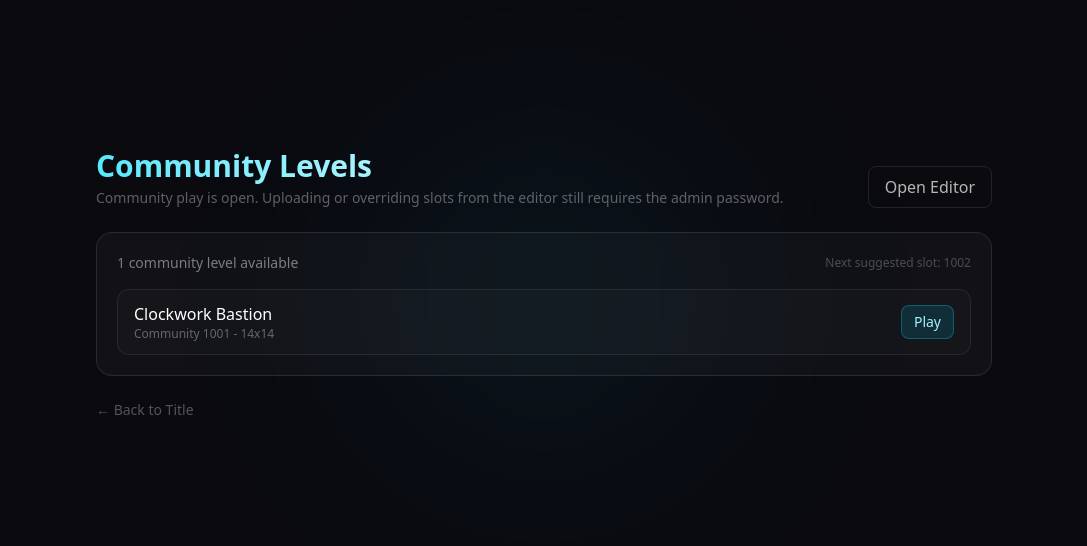
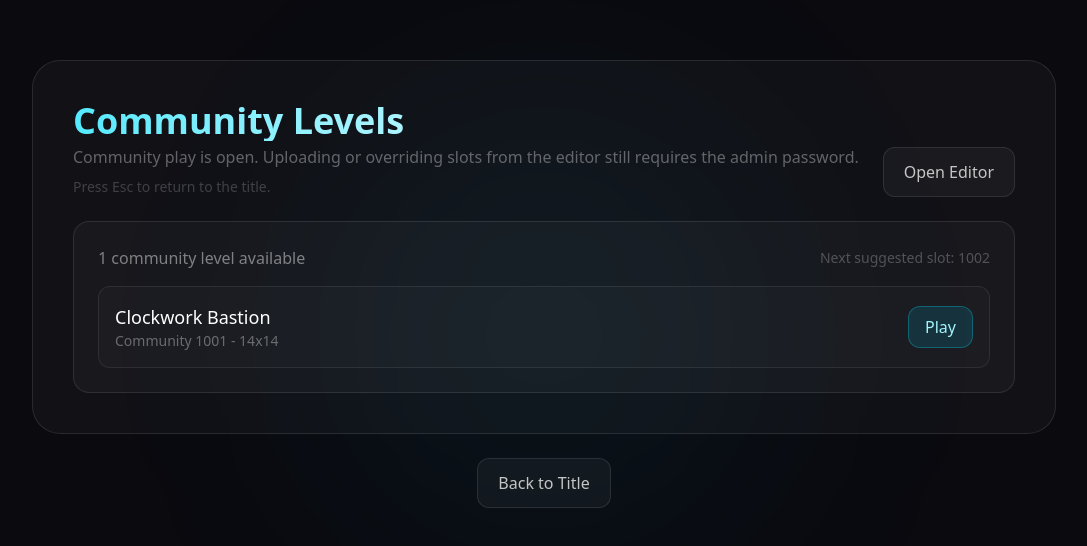
Before and after one commit to Timothy-Cao/misconfigured, a Next.js app: page /community in a window 1280 px wide. Shown: the part 116-662 px from the top of the page, without its empty margins (96-1183 px from the left). Built offline with nearby package versions, Linux system fonts and the light colour scheme.

Commit message:
feat: improve menu navigation and sizing

```diff
--- a/src/app/community/page.tsx
+++ b/src/app/community/page.tsx
@@ -1,43 +1,57 @@
 'use client';
 
 import Link from 'next/link';
-import { useMemo } from 'react';
+import { useEffect, useMemo } from 'react';
+import { useRouter } from 'next/navigation';
 import { getCommunityLevels, getNextCommunityLevelId } from '@/levels';
 
 export default function CommunityPage() {
+  const router = useRouter();
   const levels = useMemo(() => getCommunityLevels(), []);
   const nextCommunityLevelId = levels.length > 0 ? getNextCommunityLevelId() : 1001;
 
+  useEffect(() => {
+    function handleKeyDown(event: KeyboardEvent) {
+      if (event.key === 'Escape') {
+        router.push('/');
+      }
+    }
+
+    window.addEventListener('keydown', handleKeyDown);
+    return () => window.removeEventListener('keydown', handleKeyDown);
+  }, [router]);
+
   return (
-    <main className="min-h-screen bg-[#0a0a0f] flex flex-col items-center justify-center p-6 relative overflow-hidden">
-      <div className="absolute top-1/4 left-1/2 -translate-x-1/2 w-[420px] h-[420px] rounded-full bg-cyan-500/5 blur-[100px]" />
+    <main className="min-h-screen bg-[#0a0a0f] flex flex-col items-center justify-center p-6 sm:p-8 lg:p-10 relative overflow-hidden">
+      <div className="absolute top-1/4 left-1/2 -translate-x-1/2 w-[500px] h-[500px] rounded-full bg-cyan-500/5 blur-[110px]" />
 
-      <div className="relative z-10 w-full max-w-4xl">
-        <div className="flex items-end justify-between gap-4 mb-6">
+      <div className="relative z-10 w-full max-w-5xl rounded-[28px] border border-white/10 bg-white/[0.03] p-6 sm:p-8 lg:p-10">
+        <div className="flex flex-col sm:flex-row sm:items-end sm:justify-between gap-4 mb-6">
           <div>
-            <h1 className="text-3xl font-bold bg-gradient-to-r from-cyan-300 to-white bg-clip-text text-transparent">
+            <h1 className="text-3xl sm:text-4xl font-bold bg-gradient-to-r from-cyan-300 to-white bg-clip-text text-transparent">
               Community Levels
             </h1>
-            <p className="text-white/35 text-sm mt-1">
+            <p className="text-white/35 text-sm sm:text-base mt-1">
               Community play is open. Uploading or overriding slots from the editor still requires the admin password.
             </p>
+            <p className="text-white/20 text-xs sm:text-sm mt-2">Press Esc to return to the title.</p>
           </div>
           <Link
             href="/editor"
-            className="px-4 py-2 rounded-lg border border-white/10 text-white/70 hover:text-white hover:border-white/20 hover:bg-white/5 transition-all duration-200"
+            className="inline-flex items-center justify-center px-5 py-3 rounded-xl border border-white/10 bg-white/[0.04] text-white/75 hover:text-white hover:border-white/20 hover:bg-white/[0.08] transition-all duration-200"
           >
             Open Editor
           </Link>
         </div>
 
-        <div className="rounded-2xl border border-white/10 bg-white/[0.03] p-5">
-          <div className="flex items-center justify-between gap-4 mb-4">
-            <p className="text-white/45 text-sm">
+        <div className="rounded-2xl border border-white/10 bg-white/[0.03] p-5 sm:p-6">
+          <div className="flex flex-col sm:flex-row sm:items-center sm:justify-between gap-2 mb-4">
+            <p className="text-white/45 text-sm sm:text-base">
               {levels.length > 0
                 ? `${levels.length} community level${levels.length === 1 ? '' : 's'} available`
                 : 'No community levels saved yet'}
             </p>
-            <p className="text-white/25 text-xs">
+            <p className="text-white/25 text-xs sm:text-sm">
               Next suggested slot: {nextCommunityLevelId}
             </p>
           </div>
@@ -47,18 +61,18 @@ export default function CommunityPage() {
               {levels.map(level => (
                 <div
                   key={level.id}
-                  className="flex items-center justify-between gap-4 rounded-xl border border-white/[0.08] bg-white/[0.02] px-4 py-3"
+                  className="flex flex-col sm:flex-row sm:items-center sm:justify-between gap-4 rounded-xl border border-white/[0.08] bg-white/[0.02] px-4 py-4"
                 >
                   <div>
-                    <p className="text-white font-medium">{level.name}</p>
-                    <p className="text-white/35 text-xs">
+                    <p className="text-white text-base sm:text-lg font-medium">{level.name}</p>
+                    <p className="text-white/35 text-xs sm:text-sm">
                       Community {level.id} - {level.width}x{level.height}
                     </p>
                   </div>
                   <div className="flex gap-2">
                     <Link
                       href={`/play/${level.id}`}
-                      className="px-3 py-1.5 rounded-lg border border-cyan-400/30 bg-cyan-500/15 text-cyan-200 hover:bg-cyan-500/25 transition-all duration-200 text-sm"
+                      className="inline-flex items-center justify-center px-4 py-2 rounded-xl border border-cyan-400/30 bg-cyan-500/15 text-cyan-200 hover:bg-cyan-500/25 transition-all duration-200 text-sm sm:text-base"
                     >
                       Play
                     </Link>
@@ -67,19 +81,19 @@ export default function CommunityPage() {
               ))}
             </div>
           ) : (
-            <p className="text-white/30 text-sm">
+            <p className="text-white/30 text-sm sm:text-base">
               Save a level to a community slot from the editor publish tab to populate this page.
             </p>
           )}
         </div>
+      </div>
 
-        <Link
-          href="/"
-          className="inline-block mt-6 text-white/30 hover:text-white/70 text-sm transition-colors duration-300"
-        >
-          &larr; Back to Title
-        </Link>
-      </div>
+      <Link
+        href="/"
+        className="relative z-10 mt-6 inline-flex items-center justify-center rounded-xl border border-white/10 bg-white/[0.04] px-5 py-3 text-sm sm:text-base text-white/75 hover:text-white hover:border-white/20 hover:bg-white/[0.08] transition-all duration-300"
+      >
+        Back to Title
+      </Link>
     </main>
   );
 }
--- a/src/app/editor/page.tsx
+++ b/src/app/editor/page.tsx
@@ -1,29 +1,46 @@
 'use client';
 
 import Link from 'next/link';
+import { useEffect } from 'react';
+import { useRouter } from 'next/navigation';
 import LevelEditor from '@/components/LevelEditor';
 
 export default function EditorPage() {
+  const router = useRouter();
+
+  useEffect(() => {
+    function handleKeyDown(event: KeyboardEvent) {
+      if (event.key === 'Escape') {
+        router.push('/');
+      }
+    }
+
+    window.addEventListener('keydown', handleKeyDown);
+    return () => window.removeEventListener('keydown', handleKeyDown);
+  }, [router]);
+
   return (
-    <main className="min-h-screen bg-[#0a0a0f] flex flex-col items-center py-8 px-4 relative overflow-auto">
-      <div className="absolute top-1/4 left-1/3 w-[400px] h-[400px] rounded-full bg-purple-500/5 blur-[100px]" />
+    <main className="min-h-screen bg-[#0a0a0f] flex flex-col items-center py-8 px-4 sm:px-6 lg:px-8 relative overflow-auto">
+      <div className="absolute top-1/4 left-1/3 w-[460px] h-[460px] rounded-full bg-purple-500/5 blur-[110px]" />
 
-      <div className="text-center relative z-10 mb-6 animate-[fadeInUp_0.6s_ease-out]">
-        <h1 className="text-3xl font-bold bg-gradient-to-r from-purple-400 to-cyan-400 bg-clip-text text-transparent mb-1">
-          Level Editor
-        </h1>
-        <p className="text-white/30 text-sm">Design your own puzzles</p>
-      </div>
+      <div className="relative z-10 w-full max-w-[1320px]">
+        <div className="text-center mb-6 sm:mb-8 animate-[fadeInUp_0.6s_ease-out]">
+          <h1 className="text-3xl sm:text-4xl font-bold bg-gradient-to-r from-purple-400 to-cyan-400 bg-clip-text text-transparent mb-1">
+            Level Editor
+          </h1>
+          <p className="text-white/30 text-sm sm:text-base">Design your own puzzles. Press Esc to return to the title.</p>
+        </div>
 
-      <div className="relative z-10 w-full max-w-4xl animate-[fadeInUp_0.6s_ease-out_0.15s_both]">
-        <LevelEditor />
+        <div className="animate-[fadeInUp_0.6s_ease-out_0.15s_both]">
+          <LevelEditor />
+        </div>
       </div>
 
       <Link
-        href="/levels"
-        className="relative z-10 text-white/30 hover:text-white/70 text-sm transition-colors duration-300 mt-8 animate-[fadeInUp_0.6s_ease-out_0.3s_both]"
+        href="/"
+        className="relative z-10 mt-8 inline-flex items-center justify-center rounded-xl border border-white/10 bg-white/[0.04] px-5 py-3 text-sm sm:text-base text-white/75 hover:text-white hover:border-white/20 hover:bg-white/[0.08] transition-all duration-300 animate-[fadeInUp_0.6s_ease-out_0.3s_both]"
       >
-        &larr; Back to Levels
+        Back to Title
       </Link>
     </main>
   );
--- a/src/app/levels/page.tsx
+++ b/src/app/levels/page.tsx
@@ -1,28 +1,46 @@
+'use client';
+
 import Link from 'next/link';
+import { useEffect } from 'react';
+import { useRouter } from 'next/navigation';
 import LevelSelect from '@/components/LevelSelect';
 
 export default function LevelsPage() {
+  const router = useRouter();
+
+  useEffect(() => {
+    function handleKeyDown(event: KeyboardEvent) {
+      if (event.key === 'Escape') {
+        router.push('/');
+      }
+    }
+
+    window.addEventListener('keydown', handleKeyDown);
+    return () => window.removeEventListener('keydown', handleKeyDown);
+  }, [router]);
+
   return (
-    <main className="min-h-screen bg-[#0a0a0f] flex flex-col items-center justify-center gap-10 p-8 relative overflow-hidden">
-      {/* Ambient glow */}
-      <div className="absolute top-1/4 right-1/4 w-[400px] h-[400px] rounded-full bg-green-500/5 blur-[100px]" />
+    <main className="min-h-screen bg-[#0a0a0f] flex flex-col items-center justify-center gap-8 p-6 sm:p-8 lg:p-10 relative overflow-hidden">
+      <div className="absolute top-1/4 right-1/4 w-[480px] h-[480px] rounded-full bg-green-500/5 blur-[110px]" />
 
-      <div className="text-center relative z-10 animate-[fadeInUp_0.6s_ease-out]">
-        <h1 className="text-4xl font-bold bg-gradient-to-r from-white to-white/60 bg-clip-text text-transparent mb-2">
-          Select Level
-        </h1>
-        <p className="text-white/30 text-sm">Complete levels to unlock the next</p>
-      </div>
+      <div className="relative z-10 w-full max-w-5xl rounded-[28px] border border-white/10 bg-white/[0.03] px-6 py-8 sm:px-10 sm:py-10 animate-[fadeInUp_0.6s_ease-out]">
+        <div className="text-center">
+          <h1 className="text-4xl sm:text-5xl font-bold bg-gradient-to-r from-white to-white/60 bg-clip-text text-transparent mb-2">
+            Select Level
+          </h1>
+          <p className="text-white/30 text-sm sm:text-base">All levels are open right now. Press Esc to return to the title.</p>
+        </div>
 
-      <div className="relative z-10 animate-[fadeInUp_0.6s_ease-out_0.15s_both]">
-        <LevelSelect />
+        <div className="mt-8 sm:mt-10">
+          <LevelSelect />
+        </div>
       </div>
 
       <Link
         href="/"
-        className="relative z-10 text-white/30 hover:text-white/70 text-sm transition-colors duration-300 animate-[fadeInUp_0.6s_ease-out_0.3s_both]"
+        className="relative z-10 inline-flex items-center justify-center rounded-xl border border-white/10 bg-white/[0.04] px-5 py-3 text-sm sm:text-base text-white/75 hover:text-white hover:border-white/20 hover:bg-white/[0.08] transition-all duration-300 animate-[fadeInUp_0.6s_ease-out_0.3s_both]"
       >
-        &larr; Back to Title
+        Back to Title
       </Link>
     </main>
   );
--- a/src/components/LevelSelect.tsx
+++ b/src/components/LevelSelect.tsx
@@ -8,7 +8,7 @@ export default function LevelSelect() {
   const { progress, isUnlocked } = useGameProgress();
 
   return (
-    <div className="grid grid-cols-5 gap-3 max-w-md mx-auto">
+    <div className="grid grid-cols-5 gap-3 sm:gap-4 max-w-[720px] mx-auto">
       {Array.from({ length: TOTAL_LEVELS }, (_, i) => {
         const id = i + 1;
         const unlocked = isUnlocked(id);
@@ -18,7 +18,7 @@ export default function LevelSelect() {
           return (
             <div
               key={id}
-              className="aspect-square flex items-center justify-center rounded-lg bg-white/[0.03] text-white/15 font-mono text-lg cursor-not-allowed border border-white/[0.04] select-none"
+              className="aspect-square min-h-[64px] sm:min-h-[78px] flex items-center justify-center rounded-xl bg-white/[0.03] text-white/15 font-mono text-lg sm:text-2xl cursor-not-allowed border border-white/[0.04] select-none"
               style={{ animationDelay: `${i * 30}ms` }}
             >
               {id}
@@ -30,7 +30,7 @@ export default function LevelSelect() {
           <Link
             key={id}
             href={`/play/${id}`}
-            className={`aspect-square flex items-center justify-center rounded-lg font-mono text-lg transition-all duration-300 border select-none ${
+            className={`aspect-square min-h-[64px] sm:min-h-[78px] flex items-center justify-center rounded-xl font-mono text-lg sm:text-2xl transition-all duration-300 border select-none ${
               completed
                 ? 'bg-green-500/10 text-green-400 border-green-500/20 hover:bg-green-500/20 hover:border-green-500/40 hover:shadow-[0_0_20px_rgba(74,222,128,0.1)]'
                 : 'bg-white/[0.06] text-white/80 border-white/10 hover:bg-white/[0.12] hover:border-white/25 hover:shadow-[0_0_20px_rgba(255,255,255,0.05)]'
```
Also changed, not shown: src/app/page.tsx (+21 -18 lines).
